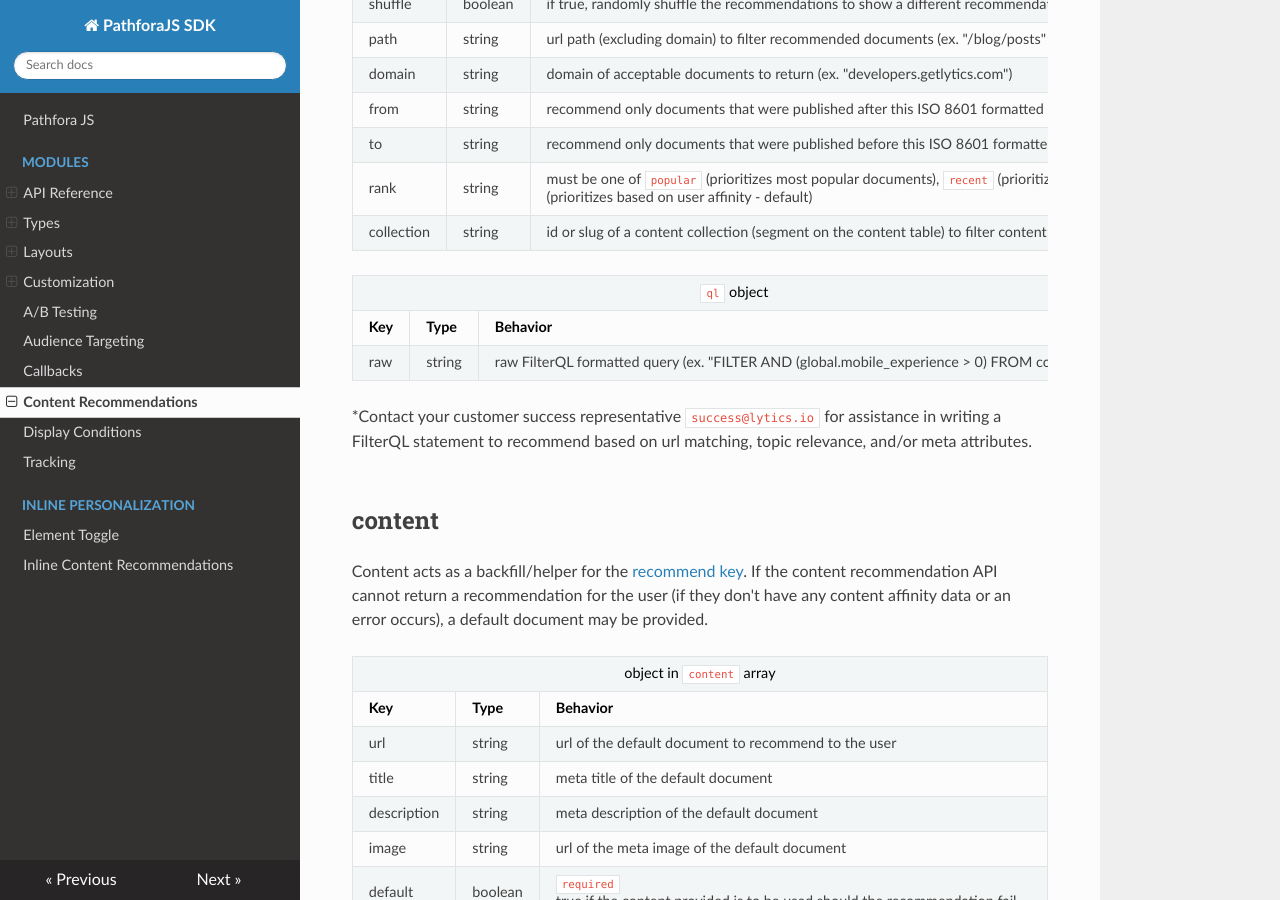
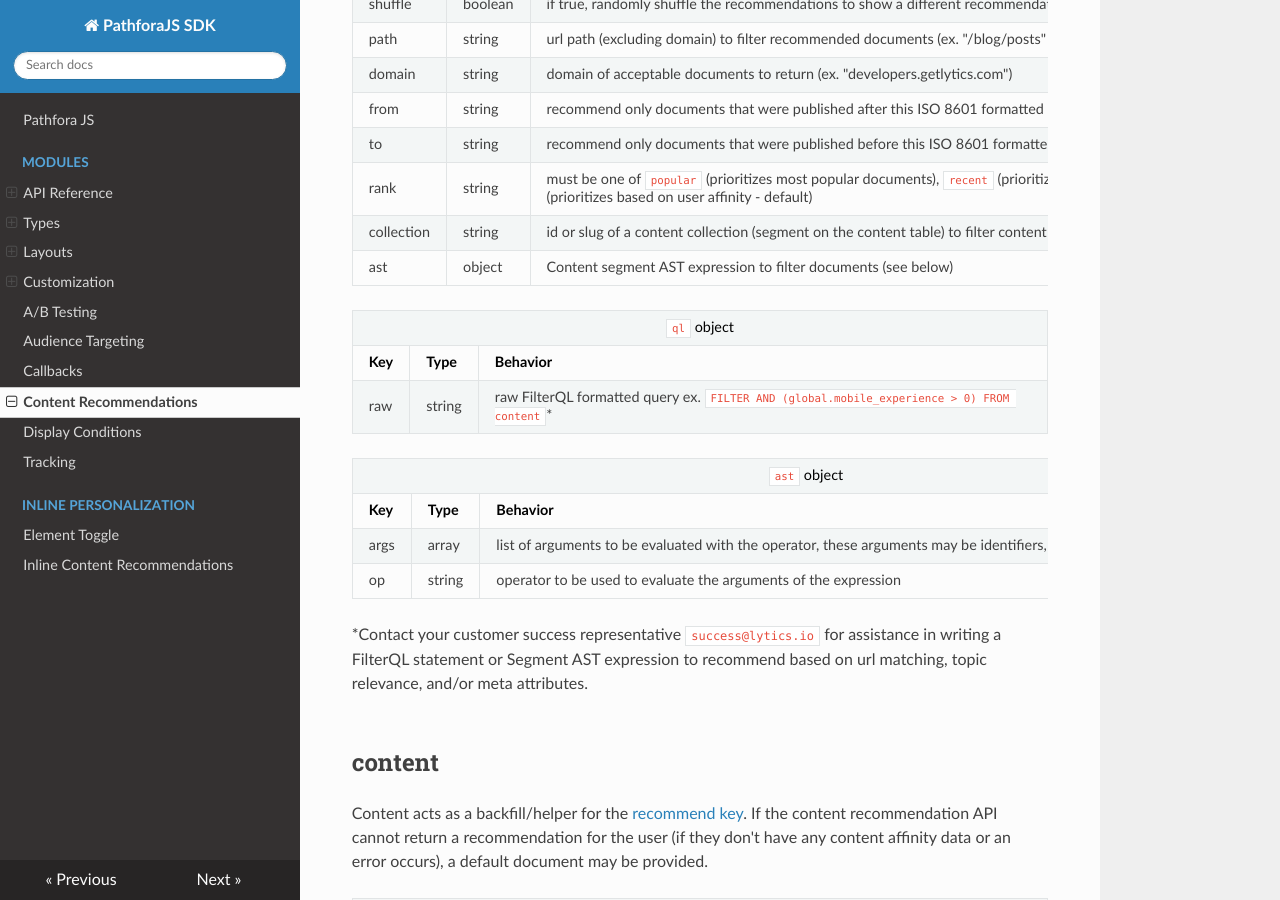
Before and after one commit to lytics/pathforajs, an MkDocs documentation site: the page built from docs/docs/content_recommend.md, in a window 1280 px wide and 900 px high, scrolled down 670 px. Built offline with MkDocs 1.6.1, drawn with Linux system fonts in a browser that asks for light colours; nearby versions of some CDN libraries; old or Windows-style settings are respelled for this version of MkDocs.

Commit message:
content recommendations support AST.

```diff
--- a/docs/docs/content_recommend.md
+++ b/docs/docs/content_recommend.md
@@ -85,6 +85,12 @@ Recommend controls any parameters necessary for making a content suggestions to
     <td>id or slug of a content collection (segment on the content table) to filter content</td>
   </tr>
 
+  <tr>
+    <td>ast</td>
+    <td>object</td>
+    <td>Content segment AST expression to filter documents (see below)</td>
+  </tr>
+
 </table>
 
 <table>
@@ -102,11 +108,36 @@ Recommend controls any parameters necessary for making a content suggestions to
   <tr>
     <td>raw</td>
     <td>string</td>
-    <td>raw FilterQL formatted query (ex. "FILTER AND (global.mobile_experience > 0) FROM content")*</td>
+    <td>raw FilterQL formatted query ex. <code>FILTER AND (global.mobile_experience > 0) FROM content</code>*</td>
   </tr>
 </table>
 
-*Contact your customer success representative `success@lytics.io` for assistance in writing a FilterQL statement to recommend based on url matching, topic relevance, and/or meta attributes.
+<table>
+  <thead>
+    <tr>
+      <td colspan="3" align="center"><code>ast</code> object</td>
+    </tr>
+    <tr>
+      <th>Key</th>
+      <th>Type</th>
+      <th>Behavior</th>
+    </tr>
+  </thead>
+
+  <tr>
+    <td>args</td>
+    <td>array</td>
+    <td>list of arguments to be evaluated with the operator, these arguments may be identifiers, literals, or further expressions*</td>
+  </tr>
+
+  <tr>
+    <td>op</td>
+    <td>string</td>
+    <td>operator to be used to evaluate the arguments of the expression</td>
+  </tr>
+</table>
+
+*Contact your customer success representative `success@lytics.io` for assistance in writing a FilterQL statement or Segment AST expression to recommend based on url matching, topic relevance, and/or meta attributes.
 
 ## content
 
```
Also changed, not shown: 4 other files.
